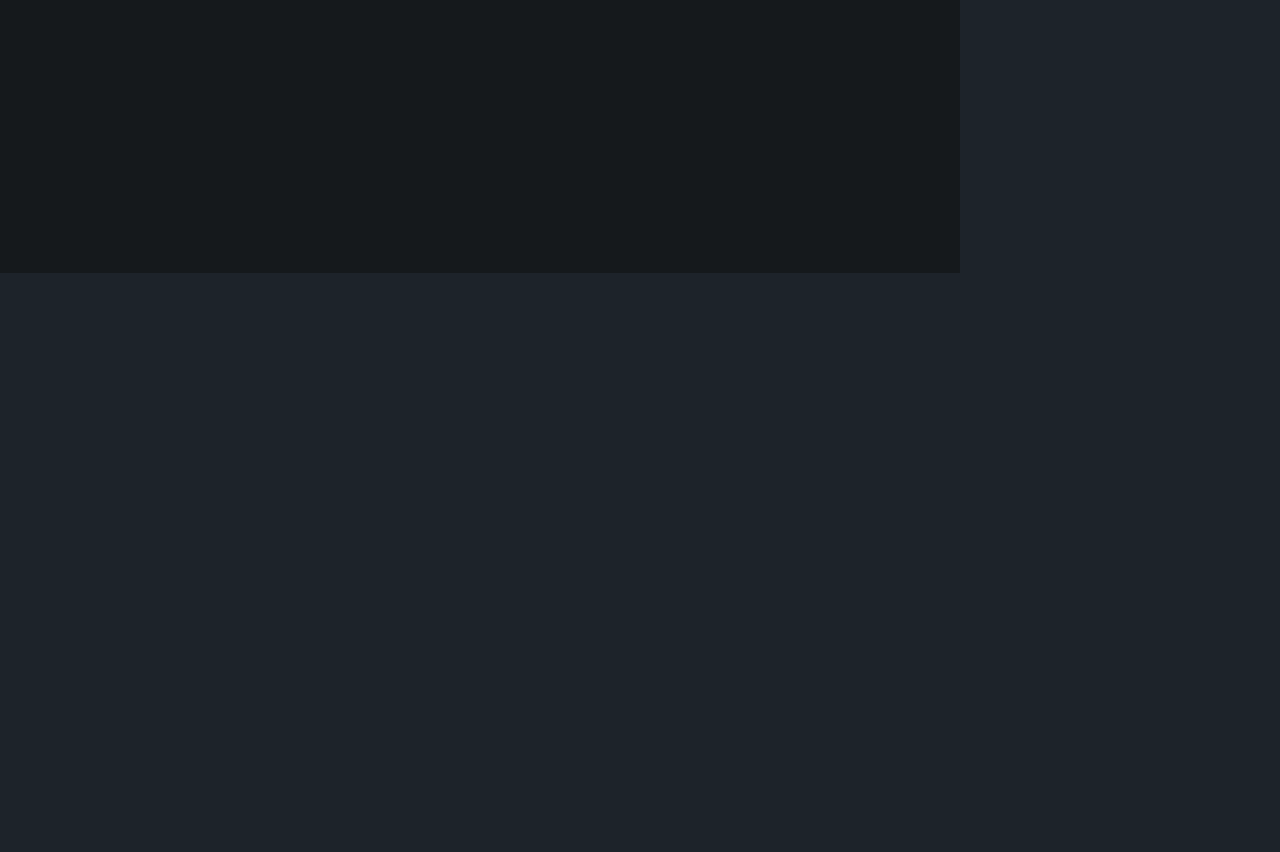
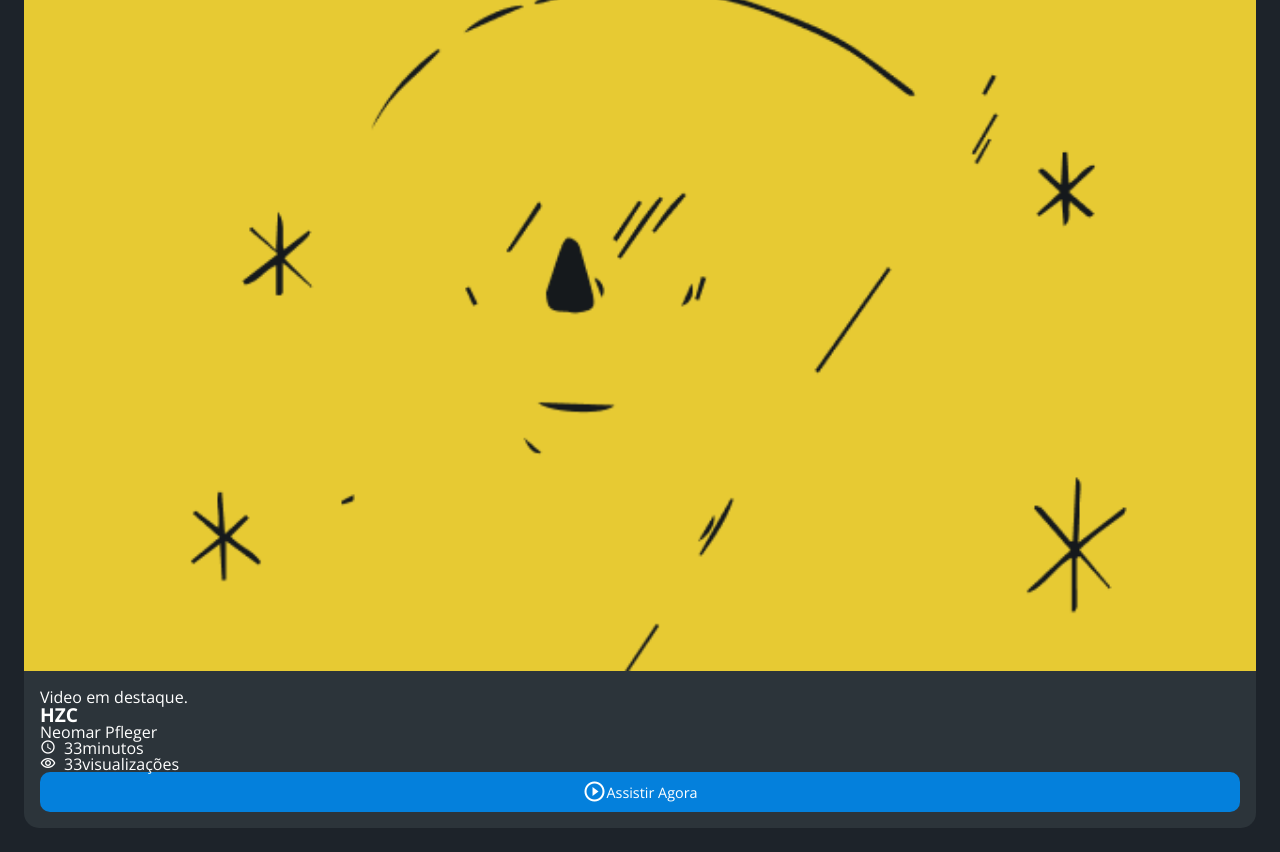
Before and after one commit to neomarpfleger/WebSite-SK8, a plain HTML site: page index.html in a window 1280 px wide. Shown: the part 597-1449 px from the top of the page. Before the commit the page ends 870 px from the top, so only its background shows below. Drawn offline with nearby package versions, Linux system fonts and the light colour scheme.

Commit message:
23112022

```diff
--- a/assets/css/estilos.css
+++ b/assets/css/estilos.css
@@ -38,7 +38,17 @@ body{
     background-color: #15191c;
     width: 75vw;
     height: 100vh;
+    position: absolute;
+    left: -100vw;
+    transition: 0.20s;
 }
+
+.menu-lateral__ativo{
+    left: 0;
+    transition: 0.20s;
+}
+
+
 
 .menu-lateral__logo{
     width: 118px;
@@ -92,3 +102,68 @@ body{
 .menu-lateral__link--pinturas::before{
     content: "\e90a";
 }
+
+.principal{
+    padding: 24px;
+}
+
+.titulo-pagina{
+    font-size: 1.5rem;
+    font-weight: 700;
+}
+
+.cartao{
+    width: 100%;
+    border-radius: 15px;
+    overflow: hidden;
+    background-color: #2C343A;
+}
+
+.cartao__conteudo{
+    padding: 16px;
+}
+
+.cartao__titulo{
+    font-size: 1.2rem;
+    font-weight: 700;
+}
+
+cartao__info{
+    display: flex;
+    align-items: cente;
+    color: #95999c
+}
+
+.cartao__info--tempo::before{
+   content: "\e90c";
+   margin-right: 8px;
+}
+
+.cartao__info--visualizacao::before{
+    content: "\e90f";
+    margin-right: 8px;
+}
+
+.cartao__botao{
+    display: flex;
+    justify-content:center;
+    align-items: center;
+    background-color: #0480dc;
+    width: 40px;
+    height: 40px;
+    border-radius: 10px;
+    font-size: 0.9rem;
+}
+
+.cartao__botao--play::before{
+    content:"\e90b";
+    font-size: 24px;
+}
+
+.cartao__botao--destaque{
+    width: 100%;
+}
+
+.cartao__botao--destaque{
+    margin-right: 8px;
+}
--- /dev/null
+++ b/assets/javascript/index.js
@@ -0,0 +1,6 @@
+const botaoMenu = document.querySelector(".cabecalho__menu");
+const menu = document.querySelector(".menu-lateral");
+
+botaoMenu.addEventListener("click", function(){
+    menu.classList.toggle("menu-lateral__ativo");
+})
--- a/index.html
+++ b/index.html
@@ -26,7 +26,22 @@
         <a href="" htef="#" class="menu-lateral__link menu-lateral__link--camisas">Camisas</a>
         <a href="" htef="#" class="menu-lateral__link menu-lateral__link--pinturas">Pinturas</a>
     </nav>
+    <main class="principal">
+        <h2 class="titulo-pagina">Início</h2>
+        <article class="cartao">
+            <img src="./assets/img/banner-mobile_1.png" alt="Banner do cartão." class="cartao__imagem">
+            <div class="cartao__conteudo">
+                <p class="cartao__destaque">Video em destaque.</p>
+                <h3 class="cartao__titulo">HZC</h3>
+                <P class="cartao__perfil">Neomar Pfleger</P>
+                <p class="cartao__info cartao__info--tempo">33minutos</p>
+                <p class="cartao__info cartao__info--visualizacao">33visualizações</p>
+                <button class="cartao__botao cartao__botao--play cartao__botao--destaque">Assistir Agora</button>
 
+            </div>
+        </article>
+    </main>
 
+    <script src="./assets/javascript/index.js"></script>
 </body>
 </html>
```
